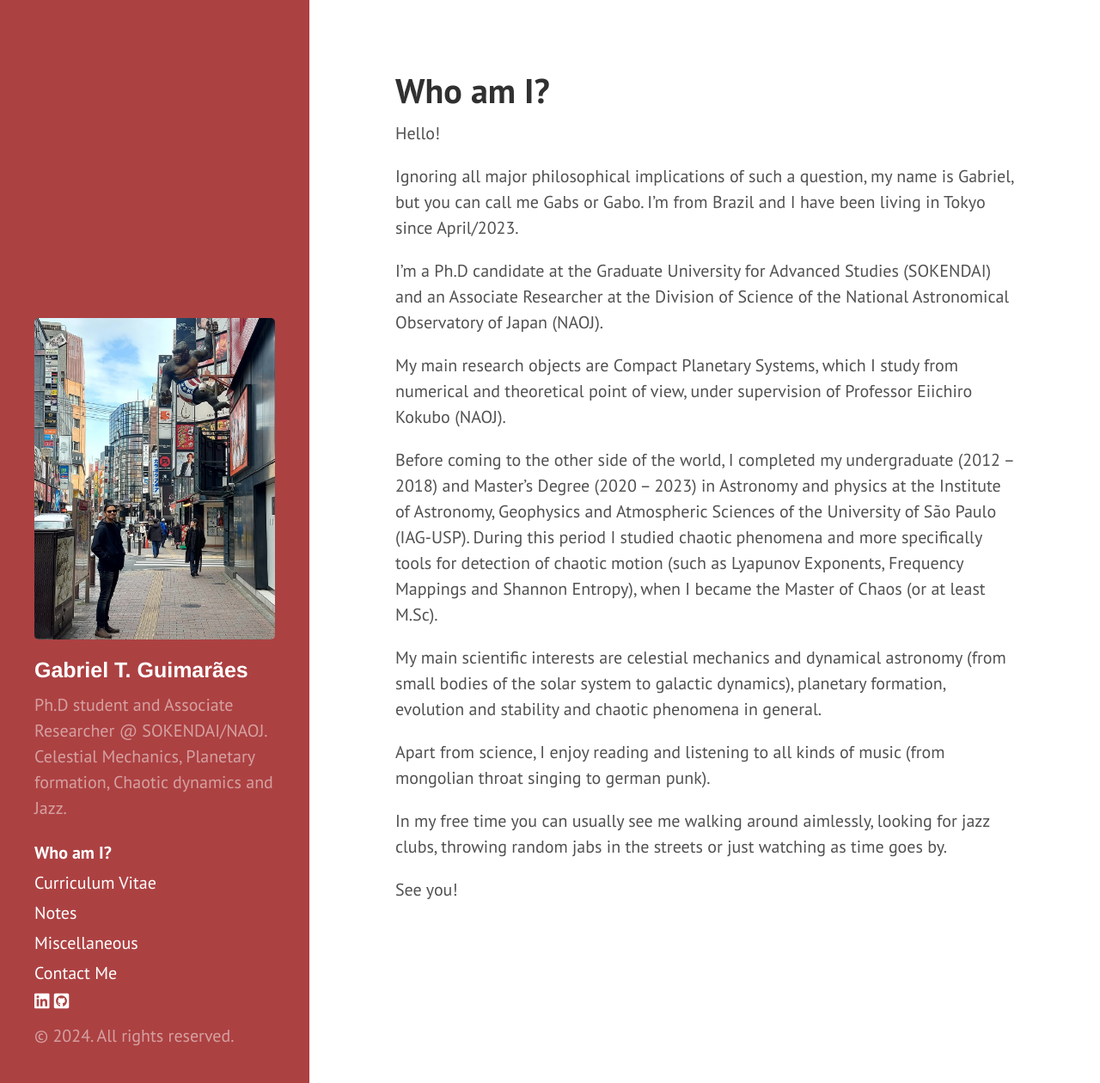
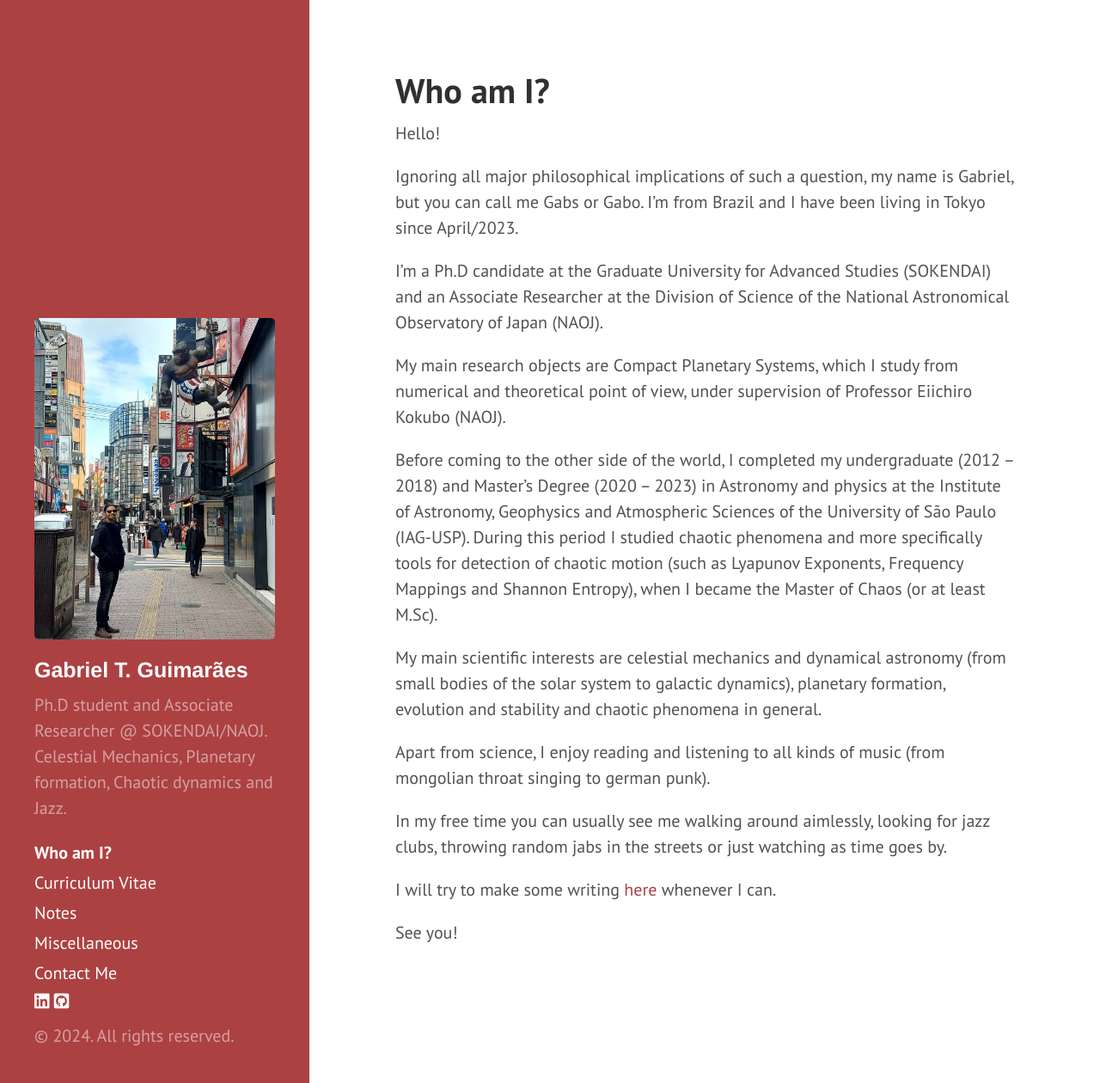
Before and after one commit to gabrieltxg/gabrieltxg.github.io, a Jekyll site: the page built from 1-about.md, in a window 1280 px wide and 1260 px high. Shown: the whole window at 86% size. Built offline with Jekyll 4.4.1, drawn with Linux system fonts in a browser that asks for light colours; nearby versions of some CDN libraries; Markdown is read by kramdown in place of the engine named in the settings; a style sheet for code colours, icons or effects is not loaded.

Commit message:
Update and rename 1-index.md to 1-about.md

```diff
--- a/1-index.md
+++ b/1-about.md
@@ -20,4 +20,6 @@ Apart from science, I enjoy reading and listening to all kinds of music (from mo
 
 In my free time you can usually see me walking around aimlessly, looking for jazz clubs, throwing random jabs in the streets or just watching as time goes by.
 
+I will try to make some writing [here](../notes/){:target="_blank"} whenever I can.
+
 See you!
```
